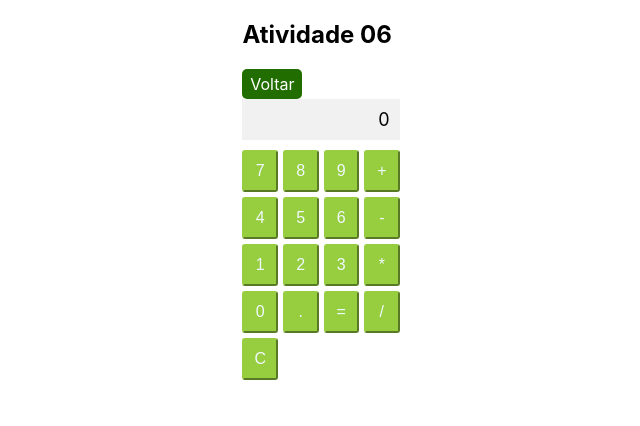
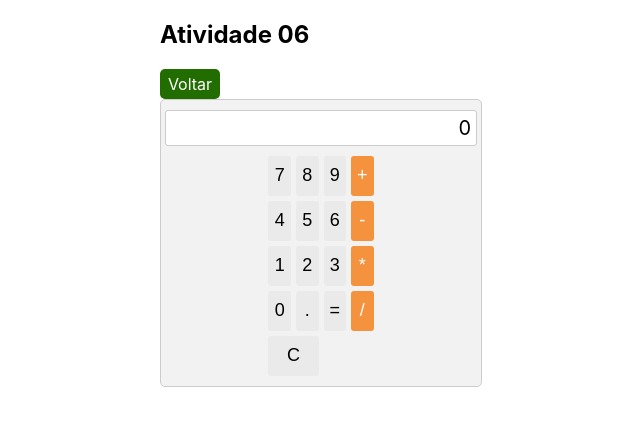
Before and after one commit to prinoriko/Projeto-React, a React (Create React App) app: page /atv06 in a window 1280 px wide. Shown: the top 426 px of the page, without its empty margins (319-959 px from the left). Built offline with nearby package versions, Linux system fonts and the light colour scheme.

Commit message:
Update calc.css

```diff
--- a/src/calc.css
+++ b/src/calc.css
@@ -1,33 +1,65 @@
-.calculator {
-    width: 200px;
-    margin: 0 auto;
+.Calculadora {
+  display: flex;
+  flex-direction: column;
+  align-items: center;
+  justify-content: center;
+  width: 300px;
+  background-color: #f2f2f2;
+  border: 1px solid #ccc;
+  border-radius: 5px;
+  padding: 10px;
 }
 
 .display {
-    background-color: #f1f1f1;
-    padding: 10px;
+  width: 100%;
+  background-color: #fff;
+  border: 1px solid #ccc;
+  border-radius: 3px;
+  padding: 5px;
+  margin-bottom: 10px;
   text-align: right;
-    font-size: 18px;
+  font-size: 20px;
 }
 
 .buttons {
   display: grid;
   grid-template-columns: repeat(4, 1fr);
   grid-gap: 5px;
-    margin-top: 10px;
 }
 
 .button {
-    background-color: #97ce3f;
+  display: flex;
+  align-items: center;
+  justify-content: center;
+  height: 40px;
+  background-color: #eaeaea;
+  border: none;
   border-radius: 3px;
-    border-color: #97ce3f;
-    color: aliceblue;
-    padding: 10px;
-    font-size: 16px;
-    transition: background-color 0.3s;
+  font-size: 18px;
+  cursor: pointer;
 }
 
 .button:hover {
-    border-color: rgb(84, 84, 84);
-    background-color: rgb(110, 110, 110);
+  background-color: #ccc;
 }
+
+.button:active {
+  background-color: #bbb;
+}
+
+.button:last-child {
+  grid-column: span 2;
+}
+
+.button:nth-child(4n) {
+  background-color: #f5923e;
+  color: #fff;
+}
+
+.button:nth-child(4n):hover {
+  background-color: #db7e32;
+}
+
+.button:nth-child(4n):active {
+  background-color: #c26e2a;
+}
```
Lines whose indentation alone changed are shown as unchanged.
